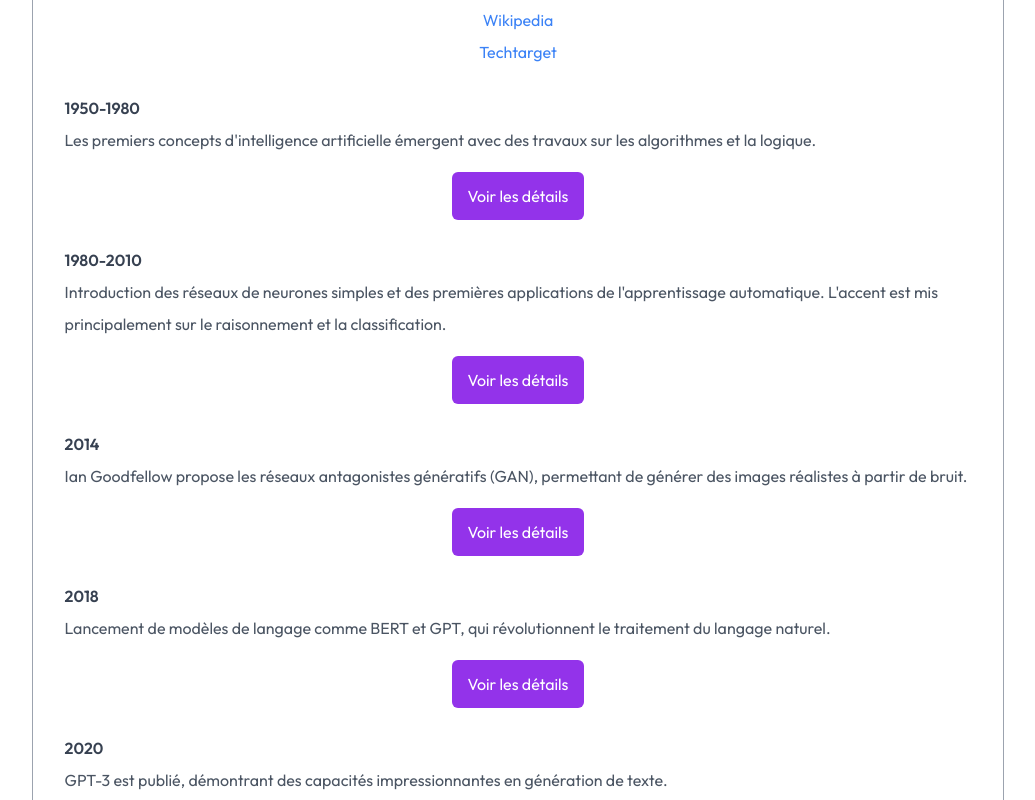
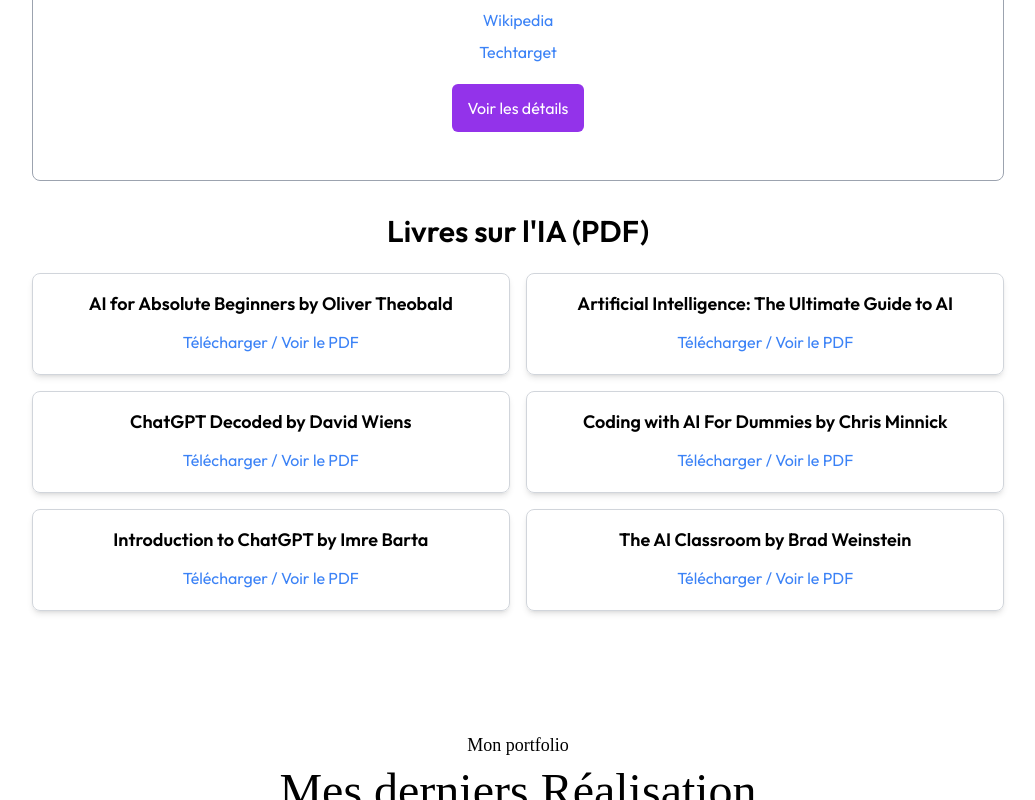
Before and after one commit to samaholicc/ReactPortfolio, a React (Vite) app: page / in a window 1280 px wide. Shown: the part 5060-5860 px from the top of the page, without its empty margins (122-1157 px from the left). Built offline with nearby package versions, Linux system fonts and the light colour scheme; a web font is replaced by a local one.

Commit message:
last1 flux RSS

```diff
--- a/src/components/Services.jsx
+++ b/src/components/Services.jsx
@@ -12,8 +12,7 @@ import aiBook6 from "../assets/The_AI_Classroom_The_Ultimate_Guide_to_Artificial
 
 const Services = () => {
   const [showModal, setShowModal] = useState(false);
-  const [selectedEvent, setSelectedEvent] = useState(null);
-
+  const [selectedService, setSelectedService] = useState(null);
    // Liste des PDF sur l'IA
    const pdfFiles = [
     { name: "AI for Absolute Beginners by Oliver Theobald", url: aiBook1 },
@@ -24,31 +23,23 @@ const Services = () => {
     { name: "The AI Classroom by Brad Weinstein", url: aiBook6 },
   ];
 
-  const handleShowDetails = (event) => {
-    setSelectedEvent(event);
+
+  const handleShowDetails = (service) => {
+    setSelectedService(service);
     setShowModal(true);
   };
 
   const handleCloseModal = () => {
     setShowModal(false);
-    setSelectedEvent(null);
+    setSelectedService(null);
   };
-
-  // Timeline events
-  const events = [
-    { year: '1950-1980', description: 'Les premiers concepts d\'intelligence artificielle émergent avec des travaux sur les algorithmes et la logique.' },
-    { year: '1980-2010', description: 'Introduction des réseaux de neurones simples et des premières applications de l\'apprentissage automatique. L\'accent est mis principalement sur le raisonnement et la classification.' },
-    { year: '2014', description: 'Ian Goodfellow propose les réseaux antagonistes génératifs (GAN), permettant de générer des images réalistes à partir de bruit.' },
-    { year: '2018', description: 'Lancement de modèles de langage comme BERT et GPT, qui révolutionnent le traitement du langage naturel.' },
-    { year: '2020', description: 'GPT-3 est publié, démontrant des capacités impressionnantes en génération de texte.' },
-    { year: '2021-2023', description: 'L\'IA générative trouve des applications dans la création d\'art, la musique, la rédaction, et même dans le codage, avec des outils comme DALL-E et Codex.' },
-  ];
 
   return (
     <div id="services" className="w-full px-[12%] py-10 scroll-mt-20">
       <h2 className="text-center text-5xl font-Ovo">Veille Technologique</h2>
 
       <div className="gap-8 my-10">
+        <div className="gap-8">
           <motion.div
             whileHover={{ scale: 1.05 }}
             initial={{ opacity: 0, y: 50 }}
@@ -61,8 +52,7 @@ const Services = () => {
               alt="Image representing Intelligence Artificielle"
               className="w-22 h-22 mx-auto mb-4 rounded-full"
             />
-
-            <h3 className="text-lg my-4 text-center text-gray-700 dark:text-white">Generative AI</h3>
+            <h3 className="text-lg my-4 text-center text-gray-700 dark:text-white">Generative AI </h3>
             <p className="text-center text-gray-600 dark:text-white/80 mb-4">
             Les machines sont aujourd’hui aussi compétentes que l’humain dans la création de tous types de concepts et de contenus. Cela est possible grâce à la technologie de calculs informatiques de données produits par la Generative AI.
             </p>
@@ -85,29 +75,25 @@ const Services = () => {
                 Techtarget
               </a>
             </div>
-
-          {events.map((event, index) => (
-            <motion.div key={index} className="mt-6">
-              <h4 className="text-md font-semibold text-gray-700">{event.year}</h4>
-              <p className="text-gray-600 dark:text-white/80 mb-2">{event.description}</p>
             <button
               className="mt-4 px-4 py-2 bg-purple-600 text-white rounded-md hover:bg-purple-700 mx-auto block"
-                onClick={() => handleShowDetails({
-                  title: event.year,
-                  description: event.description,
-                  // You can include more data if needed
-                })}
+              onClick={() =>
+                handleShowDetails({
+                  title: "IA génerative",
+                  details: "Détails sur l'IA génerative",
+                  advantages: ["Automatisation", "Personnalisation"],
+                })
+              }
             >
               Voir les détails
             </button>
           </motion.div>
-          ))}
-        </motion.div>
+        </div>
 
         <div className="mt-8">
           <h2 className="text-center text-3xl font-semibold mb-6">Livres sur l'IA (PDF)</h2>
           <div className="grid grid-cols-1 gap-4 sm:grid-cols-2 md:grid-cols-2">
-            {pdfFiles.map((pdf) => (
+            {pdfFiles.map((pdf, index) => (
               <div
                 key={pdf.name} // Use pdf.name instead of index for better key
                 className="border border-gray-300 rounded-lg p-4 shadow-md text-center"
@@ -127,8 +113,8 @@ const Services = () => {
         </div>
       </div>
 
-      {/* Popup Modal for Event Details */}
-      {showModal && selectedEvent && (
+      {/* Popup Modal */}
+      {showModal && selectedService && (
         <div className="fixed inset-0 bg-black bg-opacity-50 flex justify-center items-center z-50">
           <motion.div
             initial={{ opacity: 0, scale: 0.8 }}
@@ -137,9 +123,15 @@ const Services = () => {
             className="bg-white rounded-lg p-8 w-[90%] md:w-[40%] shadow-lg"
           >
             <h3 className="text-2xl font-semibold text-gray-700 mb-4">
-              Détails sur {selectedEvent.title}
+              Détails sur {selectedService.title}
             </h3>
-            <p className="text-gray-600 text-sm mb-4">{selectedEvent.description}</p>
+            <p className="text-gray-600 text-sm mb-4">{selectedService.details}</p>
+            <h4 className="text-xl font-semibold text-gray-700 mb-2">Avantages</h4>
+            <ul className="space-y-2 text-gray-600 text-sm">
+              {selectedService.advantages.map((advantage, idx) => (
+                <li key={idx}>• {advantage}</li>
+              ))}
+            </ul>
             <button
               className="mt-6 px-4 py-2 bg-red-600 text-white rounded-md hover:bg-red-700"
               onClick={handleCloseModal}
@@ -150,7 +142,6 @@ const Services = () => {
         </div>
       )}
     </div>
-
   );
 };
 
```
Lines whose indentation alone changed are shown as unchanged.
